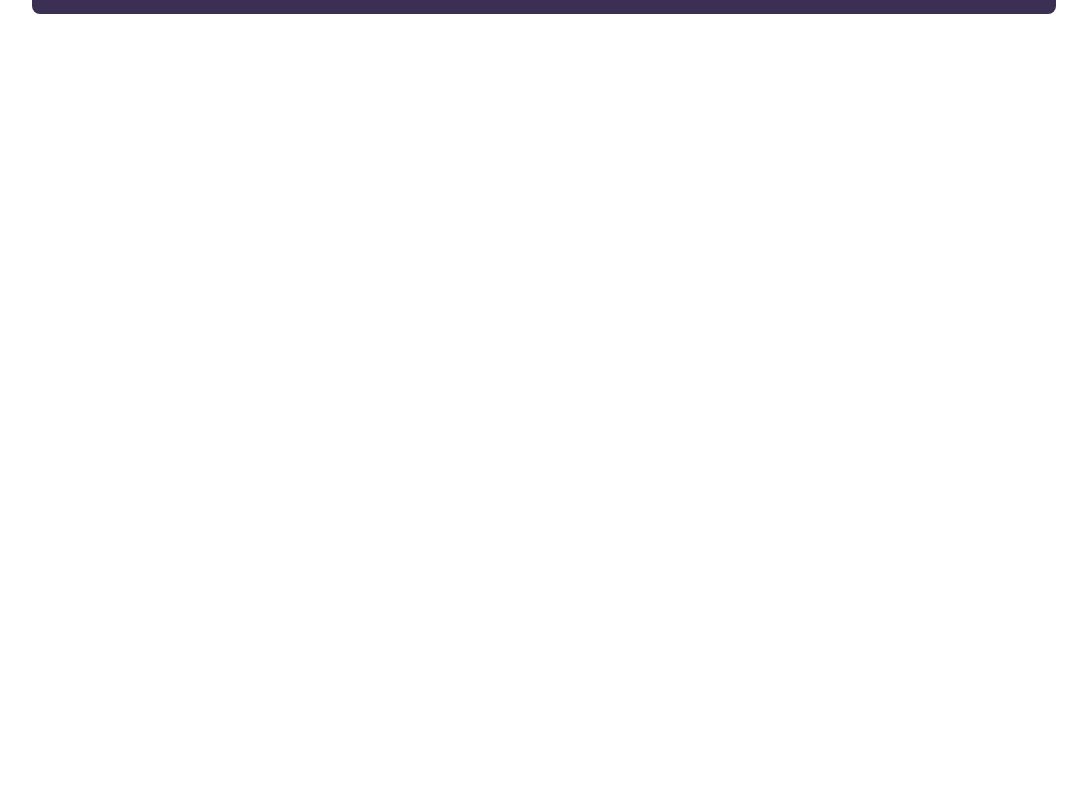
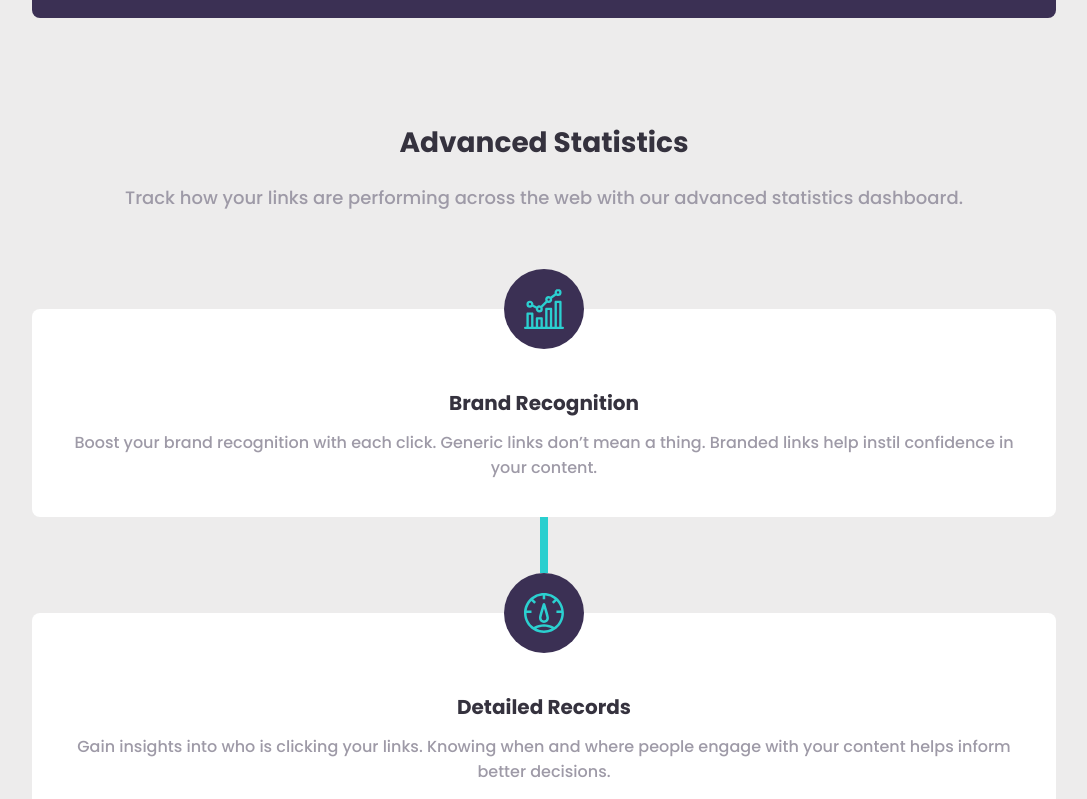
Before and after one commit to yusufardapeker/url-shortener, a Vue app: page / in a window 1280 px wide. Shown: the part 861-1660 px from the top of the page, without its empty margins (96-1183 px from the left). Before the commit the page ends 995 px from the top, so only its background shows below. Built offline with nearby package versions, Linux system fonts and the light colour scheme.

Commit message:
Add features component and edit url shorter

```diff
--- a/src/App.vue
+++ b/src/App.vue
@@ -2,10 +2,12 @@
 import Header from "./components/header/Header.vue";
 import Hero from "./components/Hero.vue";
 import UrlShorter from "./components/UrlShorter.vue";
+import Features from "./components/Features/Features.vue";
 </script>
 
 <template>
 	<Header />
 	<Hero />
 	<UrlShorter />
+	<Features />
 </template>
--- /dev/null
+++ b/src/components/Features/Features.vue
@@ -0,0 +1,27 @@
+<script setup>
+import { FeaturesData } from "./constants";
+</script>
+
+<template>
+	<section id="features">
+		<div class="container">
+			<div class="introduction">
+				<h2 class="title">Advanced Statistics</h2>
+				<p class="description">
+					Track how your links are performing across the web with our advanced statistics dashboard.
+				</p>
+			</div>
+
+			<div class="features-wrapper">
+				<div v-for="feature in FeaturesData" class="feature">
+					<div class="img-wrapper">
+						<img :src="feature.img" :alt="feature.img" class="img" />
+					</div>
+
+					<h3 class="title">{{ feature.title }}</h3>
+					<p class="description">{{ feature.description }}</p>
+				</div>
+			</div>
+		</div>
+	</section>
+</template>
--- /dev/null
+++ b/src/components/Features/constants.js
@@ -0,0 +1,26 @@
+import iconBrandRecognition from "@/images/icon-brand-recognition.svg";
+import iconDetailedRecords from "@/images/icon-detailed-records.svg";
+import iconFullyCustomizable from "@/images/icon-fully-customizable.svg";
+
+export const FeaturesData = [
+	{
+		img: iconBrandRecognition,
+		title: "Brand Recognition",
+		description:
+			"Boost your brand recognition with each click. Generic links don’t mean a thing. Branded links help instil confidence in your content.",
+	},
+
+	{
+		img: iconDetailedRecords,
+		title: "Detailed Records",
+		description:
+			"Gain insights into who is clicking your links. Knowing when and where people engage with your content helps inform better decisions.",
+	},
+
+	{
+		img: iconFullyCustomizable,
+		title: "Fully Customizable",
+		description:
+			"Improve brand awareness and content discoverability through customizable links, supercharging audience engagement.",
+	},
+];
--- a/src/components/UrlShorter.vue
+++ b/src/components/UrlShorter.vue
@@ -87,11 +87,17 @@ const copyUrl = (e, url) => {
 </script>
 
 <template>
-	<section id="url-shorter" class="container">
+	<section id="url-shorter">
+		<div class="url-shorter-wrapper container">
 			<div class="actions">
 				<img :src="bgShortenMobileImg" alt="bg-img" class="bg-shorten-img" />
 
-			<input type="text" class="url-input" placeholder="Shorten a link here..." v-model="fullUrl" />
+				<input
+					type="text"
+					class="url-input"
+					placeholder="Shorten a link here..."
+					v-model="fullUrl"
+				/>
 				<span v-if="hasInputError" class="error-message">{{ inputErrorMessage }}</span>
 				<Button variety="cornered" :onClickFunction="shortenUrl">Shorten It!</Button>
 			</div>
@@ -114,5 +120,6 @@ const copyUrl = (e, url) => {
 					</div>
 				</li>
 			</ul>
+		</div>
 	</section>
 </template>
--- a/src/styles/reset.css
+++ b/src/styles/reset.css
@@ -6,7 +6,6 @@
 	box-sizing: border-box;
 	border: none;
 	outline: none;
-	overflow-x: hidden;
 }
 
 a,
--- a/src/styles/style.scss
+++ b/src/styles/style.scss
@@ -9,6 +9,7 @@ $red: hsl(0, 87%, 67%);
 
 $gray: hsla(0, 0%, 75%, 0.7);
 $grayish-violet: hsl(257, 7%, 63%);
+$light-gray: hsla(0, 2%, 91%, 0.8);
 $very-dark-blue: hsl(255, 11%, 22%);
 $very-dark-violet: hsl(260, 8%, 14%);
 
@@ -34,10 +35,6 @@ h5,
 h6 {
 	color: $very-dark-blue;
 	font-weight: $fw-bold;
-}
-
-section {
-	margin-bottom: 96px;
 }
 
 .container {
@@ -109,6 +106,9 @@ header {
 }
 
 #hero {
+	overflow-x: hidden;
+	padding-bottom: 180px;
+
 	.hero-img {
 		max-width: unset; // to override reset css
 		width: 500px;
@@ -133,6 +133,12 @@ header {
 }
 
 #url-shorter {
+	background-color: $light-gray;
+
+	.url-shorter-wrapper {
+		position: relative;
+		top: -80px;
+
 		.actions {
 			background-color: $dark-violet;
 			display: flex;
@@ -178,25 +184,24 @@ header {
 			justify-content: center;
 			margin-top: 24px;
 			gap: 12px;
-		height: 36px;
 
 			.circle {
 				width: 18px;
 				height: 18px;
-			border: 1px solid $cyan;
+				border: 1px solid $dark-violet;
 				border-radius: 50%;
 				animation: animateLoading 500ms ease infinite alternate;
 			}
 			.triangle {
 				border-left: 10px solid transparent;
 				border-right: 10px solid transparent;
-			border-bottom: 20px solid $cyan;
+				border-bottom: 20px solid $dark-violet;
 				animation: animateLoading 500ms 200ms ease infinite alternate;
 			}
 			.square {
 				width: 16px;
 				height: 16px;
-			border: 1px solid $cyan;
+				border: 1px solid $dark-violet;
 				animation: animateLoading 500ms 300ms ease infinite alternate;
 			}
 
@@ -212,13 +217,15 @@ header {
 
 		.shortened-urls {
 			margin-top: 24px;
-		background-color: $white;
 			display: flex;
 			flex-direction: column;
 			gap: 24px;
 			font-size: 16px;
+			position: static;
+			z-index: 2;
 
 			.links-wrapper {
+				background-color: $white;
 				border-radius: 8px;
 				padding: 16px;
 				position: relative;
@@ -254,3 +261,68 @@ header {
 			}
 		}
 	}
+}
+
+#features {
+	background-color: $light-gray;
+
+	.introduction {
+		text-align: center;
+		margin-bottom: 96px;
+
+		.title {
+			font-size: 28px;
+			margin-bottom: 20px;
+		}
+	}
+
+	.features-wrapper {
+		display: flex;
+		flex-direction: column;
+		gap: 96px;
+
+		.feature {
+			background-color: $white;
+			text-align: center;
+			border-radius: 8px;
+			padding: 0 28px 36px;
+			position: relative;
+
+			&:not(:last-child)::before {
+				content: "";
+				position: absolute;
+				width: 8px;
+				height: 56px;
+				background-color: $cyan;
+				left: 50%;
+				bottom: -56px;
+				transform: translateX(-50%);
+			}
+
+			.img-wrapper {
+				display: inline-block;
+				margin-left: auto;
+				margin-right: auto;
+				margin-bottom: 32px;
+				margin-top: -40px;
+				background-color: $dark-violet;
+				padding: 20px;
+				border-radius: 50%;
+
+				.img {
+					width: 40px;
+					height: 40px;
+				}
+			}
+
+			.title {
+				margin-bottom: 12px;
+				font-size: 20px;
+			}
+
+			.description {
+				font-size: 16px;
+			}
+		}
+	}
+}
```
Lines whose indentation alone changed are shown as unchanged.
